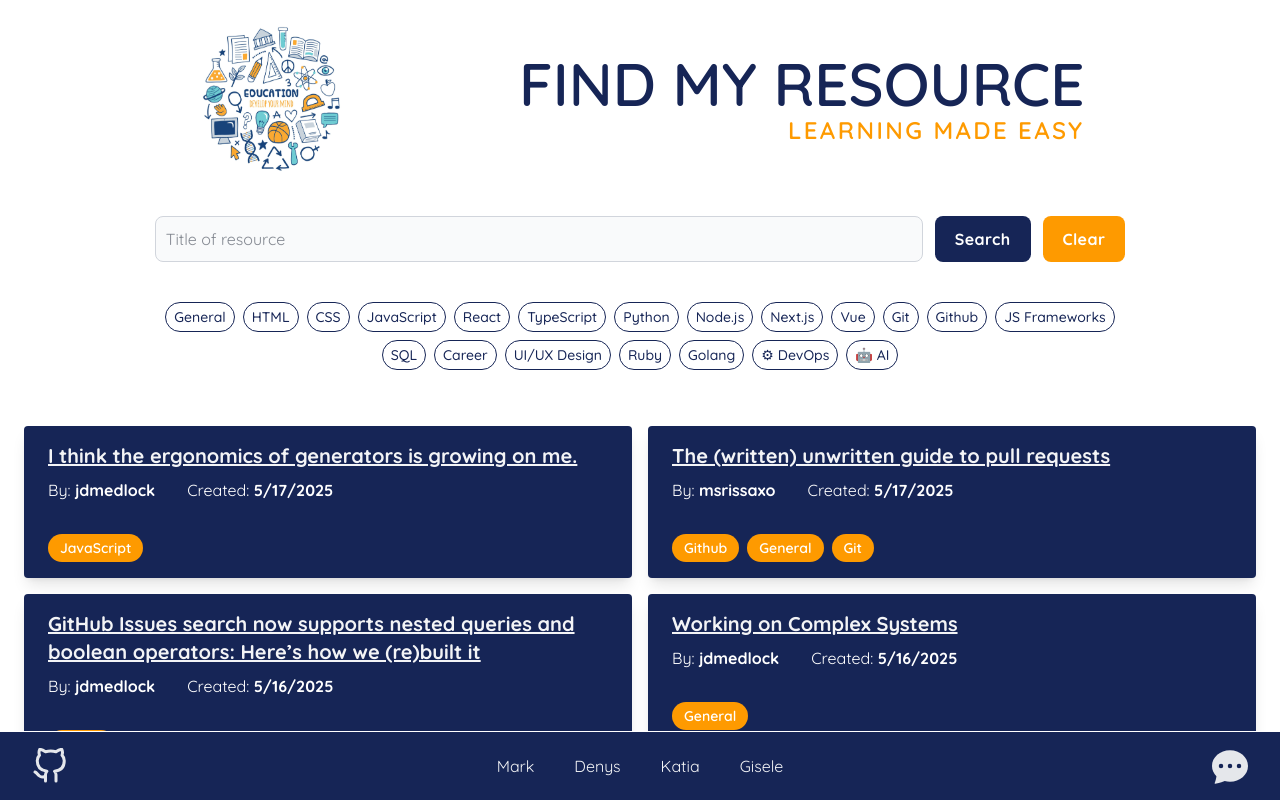
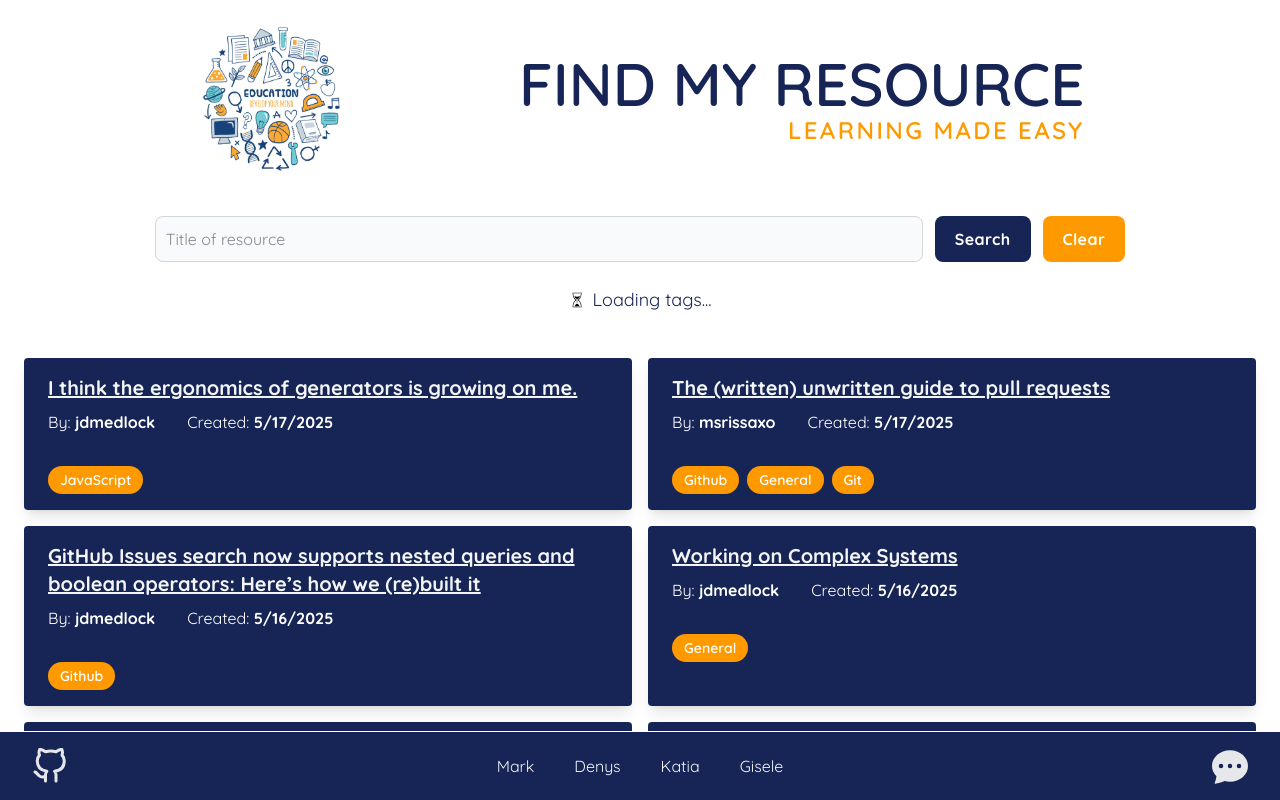
Before and after one commit to katiaku/find-my-resource, a React (Vite) app in the folder frontend/: page / in a window 1280 px wide. Shown: the top 800 px of the page. Built offline with nearby package versions, Linux system fonts and the light colour scheme.

Commit message:
Add TagList component

```diff
--- /dev/null
+++ b/frontend/src/components/TagList.tsx
@@ -0,0 +1,27 @@
+import { MOCK_TAGS } from "../mock/tags"
+import SearchTag from "./SearchTag"
+
+const TagList = ({
+  selectedTags,
+  handleSelection,
+}: {
+  selectedTags: string[] | null
+  handleSelection: (id: string) => void
+}) => {
+  return (
+    <div className="mx-4 my-8">
+      <div className="mx-auto flex flex-wrap justify-center gap-2 lg:w-[80%]">
+        {MOCK_TAGS.map(({ tag, id }) => (
+          <SearchTag
+            key={id}
+            label={tag}
+            onClick={() => handleSelection(id)}
+            selected={selectedTags?.includes(id)}
+          />
+        ))}
+      </div>
+    </div>
+  )
+}
+
+export default TagList
--- a/frontend/src/pages/SearchPage.tsx
+++ b/frontend/src/pages/SearchPage.tsx
@@ -1,18 +1,17 @@
 import { useState, useEffect } from "react"
 import SearchForm from "../components/SearchForm"
-import SearchTag from "../components/SearchTag"
 import Results from "../components/Results"
 import type { ResourcesArray } from "../types"
 // import { API_BASE_URL } from "../api"
-// import Loading from "../components/Loading"
+import Loading from "../components/Loading"
 import { resourceArray } from "../mock/resourceArray"
-import { MOCK_TAGS } from "../mock/tags"
 import Pagination from "../components/Pagination"
+import TagList from "../components/TagList"
 
 const SearchPage = () => {
   // const [allTags, setAllTags] = useState<TagType[]>([])
   const [resources, setResources] = useState<ResourcesArray>([])
-  // const [isLoading, setIsLoading] = useState<boolean>(true)
+  const [isLoading] = useState<boolean>(true)
   const [selectedTags, setSelectedTags] = useState<string[] | null>(null)
   const [selectedTitle, setSelectedTitle] = useState<string | null>(null)
   const [currentPage, setCurrentPage] = useState<number>(1)
@@ -94,24 +93,19 @@ const SearchPage = () => {
     <div className="container mx-auto min-h-screen">
       <SearchForm handleSearch={handleSearch} handleReset={handleReset} />
 
-      <div className="mx-4 my-8">
-        <div className="mx-auto flex flex-wrap justify-center gap-2 lg:w-[80%]">
-          {/* {isLoading ? (
-            <Loading />
-          ) : ( */}
-          {MOCK_TAGS.map(({ tag, id }) => (
-            <SearchTag
-              key={id}
-              label={tag}
-              onClick={() => handleSelection(id)}
-              selected={selectedTags?.includes(id)}
-            />
-          ))}
-          {/* )} */}
-        </div>
+      <div className="mx-auto flex flex-wrap justify-center gap-2 lg:w-[80%]">
+        {isLoading ? (
+          <Loading />
+        ) : (
+          <TagList
+            selectedTags={selectedTags}
+            handleSelection={handleSelection}
+          />
+        )}
       </div>
 
       <Results resources={paginatedResources} />
+
       {totalPages > 1 && (
         <Pagination
           currentPage={currentPage}
```
